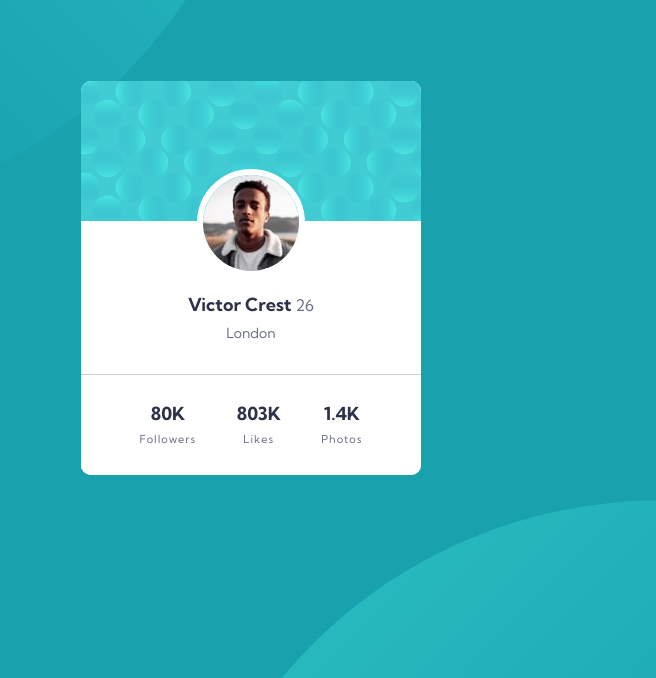
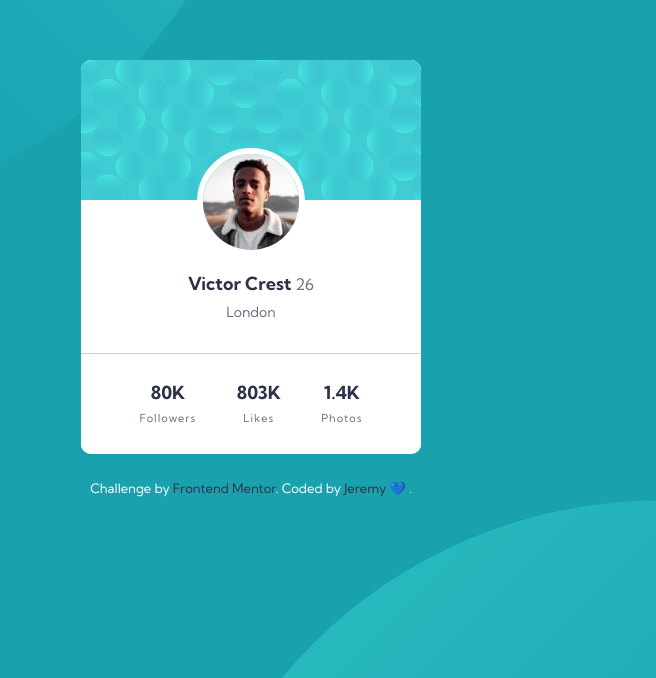
Before and after one commit to jeremyaza/profile-card-component, a plain HTML site: page index.html in a window 1280 px wide. Shown: the part 122-800 px from the top of the page, without its empty margins (389-1045 px from the left). Drawn offline with Linux system fonts and the light colour scheme.

Commit message:
Profile card

```diff
--- a/css/main.scss
+++ b/css/main.scss
@@ -19,6 +19,7 @@ body {
 .content_main {
   height: 100vh;
   display: flex;
+  flex-direction: column;
   align-items: center;
   justify-content: center;
   background-color: $Dark-cyan;
@@ -116,11 +117,13 @@ body {
 }
 
 .attribution {
-  font-size: 11px;
+  margin-top: 2em;
+  font-size: 13px;
   text-align: center;
+  color: white;
 }
 .attribution a {
-  color: hsl(228, 45%, 44%);
+  color: $Very-dark-desaturated-blue;
 }
 
 //Responsive
--- a/index.html
+++ b/index.html
@@ -38,6 +38,9 @@
       </div>
       <img src="./img/bg-pattern-top.svg" alt="Pattern top" class="top" />
       <img src="./img/bg-pattern-bottom.svg" alt="Pattern bottom" class="bottom" />
+      <div class="attribution">
+        Challenge by <a href="https://www.frontendmentor.io?ref=challenge" target="_blank"> Frontend Mentor</a>. Coded by <a href="https://github.com/jeremyaza">Jeremy 💙 </a>.
+      </div>
     </section>
   </body>
 </html>
```
Also changed, not shown: css/main.css, 2 other files.
